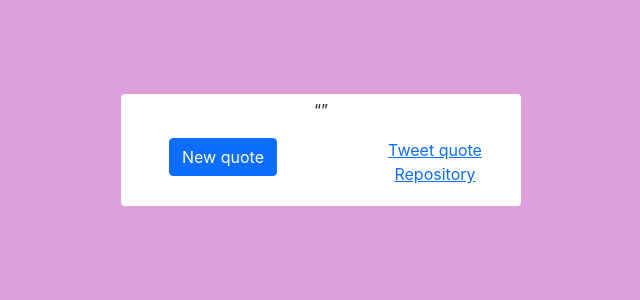
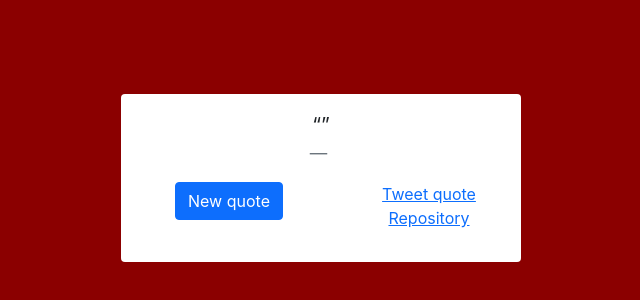
Before and after one commit to edwarhman/random-quote-machine, a React (Create React App) app: page / in a window 1280 px wide. Shown: the part 146-446 px from the top of the page, without its empty margins (319-959 px from the left). Built offline with nearby package versions, Linux system fonts and the light colour scheme; no server answers.

Commit message:
feat: background changes when fetch a quote

```diff
--- a/src/App.js
+++ b/src/App.js
@@ -2,7 +2,7 @@ import React from "react";
 import "./App.css";
 import QuoteMachine from "./features/QuoteMachine/QuoteMachine";
 
-function App() {
+function App(props) {
   return (
     <div className="App">
       <QuoteMachine></QuoteMachine>
--- a/src/features/QuoteMachine/QuoteMachine.js
+++ b/src/features/QuoteMachine/QuoteMachine.js
@@ -8,7 +8,7 @@ import Col from "react-bootstrap/Col";
 
 import styles from "./QuoteMachine.module.css";
 
-const quoteBoxBootstrap = " mx-auto rounded p-1 bg-white";
+const quoteBoxBootstrap = " mx-auto rounded p-3 bg-white";
 
 class Presentational extends React.Component {
   constructor(props) {
@@ -26,11 +26,19 @@ class Presentational extends React.Component {
 
   render() {
     return (
+      <div
+        className={styles.quoteContainer}
+        style={{ backgroundColor: getRandomColor() }}
+      >
         <div id="quote-box" className={styles.quoteBox + quoteBoxBootstrap}>
+          <blockquote className="blockquote">
             <p id="text">
               <q>{this.props.quote.text}</q>
             </p>
-        <p id="author">{this.props.quote.author}</p>
+            <footer className="blockquote-footer">
+              <cite id="author">{this.props.quote.author}</cite>
+            </footer>
+          </blockquote>
           <Container>
             <Row>
               <Col>
@@ -41,12 +49,21 @@ class Presentational extends React.Component {
               <Col>
                 <ul className={styles.linksList}>
                   <li>
-                  <a id="tweet-quote" className="twitter-share-button" href={`https://twitter.com/intent/tweet?text=${this.props.quote.text}%20${this.props.quote.author}`} target="_blank" rel="noopener noreferrer">
+                    <a
+                      id="tweet-quote"
+                      className="twitter-share-button"
+                      href={`https://twitter.com/intent/tweet?text=${this.props.quote.text}%20${this.props.quote.author}`}
+                      target="_blank"
+                      rel="noopener noreferrer"
+                    >
                       Tweet quote
                     </a>
                   </li>
                   <li>
-                    <a id="repository" href="https://github.com/edwarhman/random-quote-machine">
+                    <a
+                      id="repository"
+                      href="https://github.com/edwarhman/random-quote-machine"
+                    >
                       Repository
                     </a>
                   </li>
@@ -55,8 +72,17 @@ class Presentational extends React.Component {
             </Row>
           </Container>
         </div>
+      </div>
     );
   }
+}
+
+// get random color to change background color
+const colors = ["plum", "darkred", "darkgreen", "blueviolet", "cornflowerblue"];
+function getRandomColor() {
+  const idx = Math.floor(Math.random() * colors.length);
+  console.log(idx);
+  return colors[idx];
 }
 
 // React Redux
--- a/src/features/QuoteMachine/QuoteMachine.module.css
+++ b/src/features/QuoteMachine/QuoteMachine.module.css
@@ -1,3 +1,9 @@
+.quoteContainer {
+  position: absolute;
+  width: 100%;
+  height: 100%;
+}
+
 .quoteBox {
   max-width: 400px;
   margin-top: 30vh;
--- a/src/features/QuoteMachine/quoteMachineSlice.js
+++ b/src/features/QuoteMachine/quoteMachineSlice.js
@@ -8,6 +8,10 @@ const initialState = {
 const createNewQuote = (state, action) => {
   state.quote = action.payload.content;
   state.author = action.payload.author;
+};
+
+export const selectQuote = (state) => {
+  return state;
 };
 
 export const fetchQuote = createAsyncThunk(
--- a/src/index.js
+++ b/src/index.js
@@ -8,7 +8,6 @@ import "./index.css";
 
 const container = document.getElementById("root");
 const root = createRoot(container);
-
 root.render(
   <React.StrictMode>
     <Provider store={store}>
@@ -16,7 +15,6 @@ root.render(
     </Provider>
   </React.StrictMode>
 );
-
 // If you want to start measuring performance in your app, pass a function
 // to log results (for example: reportWebVitals(console.log))
 // or send to an analytics endpoint. Learn more: https://bit.ly/CRA-vitals
```
Lines whose indentation alone changed are shown as unchanged.
